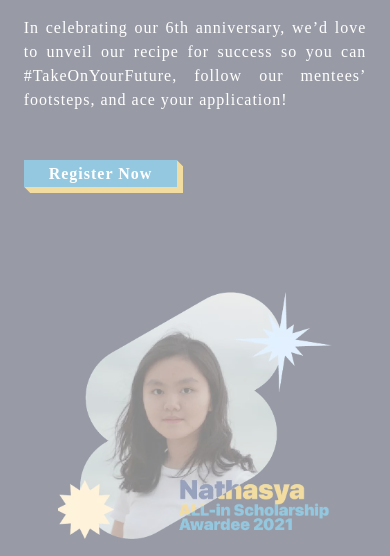
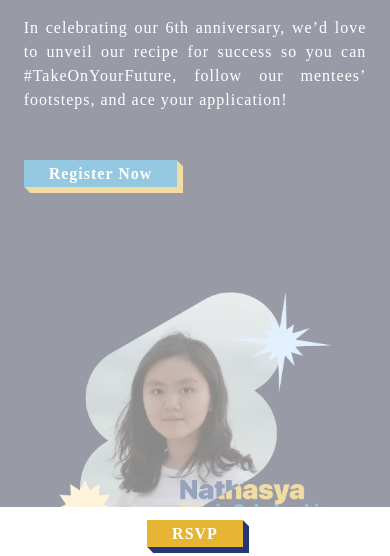
Before and after one commit to hafidz-annur/annifest, a plain HTML site: page 2022/main/index.html in a window 390 px wide. Shown: the part 278-834 px from the top of the page. Drawn offline with nearby package versions, Linux system fonts and the light colour scheme; files whose address does not match are found by name; a web font is replaced by a local one.

Commit message:
March 7 2022

```diff
--- a/2022/main/assets/css/style-v1.css
+++ b/2022/main/assets/css/style-v3.css
@@ -327,7 +327,7 @@ footer a:hover {
       margin-top:43%;
       display: block;
       left: 5%;
-      width: 40%;
+      width: 50%;
       font-size: 0.8em;
       text-align: left;
   }
--- a/2022/main/index.html
+++ b/2022/main/index.html
@@ -28,7 +28,7 @@
     <meta property="twitter:image" content="assets/img/annifest-logo.webp">
     <link href="https://cdn.jsdelivr.net/npm/bootstrap@5.1.3/dist/css/bootstrap.min.css" rel="stylesheet"
         integrity="sha384-1BmE4kWBq78iYhFldvKuhfTAU6auU8tT94WrHftjDbrCEXSU1oBoqyl2QvZ6jIW3" crossorigin="anonymous">
-    <link rel="stylesheet" href="assets/css/style-v1.css">
+    <link rel="stylesheet" href="assets/css/style-v3.css">
     <link rel="stylesheet" href="assets/css/btn-v2.css">
     <link href="https://unpkg.com/aos@2.3.1/dist/aos.css" rel="stylesheet">
     <link rel="shortcut icon" href="assets/img/icon.ico" type="image/x-icon">
@@ -64,6 +64,21 @@
                 background: white;
                 border-radius: 0 !important;
             }
+
+            .sticky-card {
+                text-align: center;
+                display: block !important;
+                position: fixed;
+                background: white;
+                padding: 15px 10px 20px 10px;
+                width: 100%;
+                bottom: 0;
+                z-index: 999;
+            }
+        }
+
+        .sticky-card {
+            display: none;
         }
     </style>
 </head>
@@ -80,6 +95,10 @@
         <div id="lead" data-status="close" class="text">
             Lead
         </div>
+    </div>
+    <div class="sticky-card">
+        <a href="https://bit.ly/annifest2022-rsvp" target="_blank" class="btn-annif bg-1">RSVP</a>
+    </div>
     </div>
     <nav class="navbar navbar-expand-lg navbar-light fixed-top">
         <div class="container">
@@ -104,7 +123,7 @@
                         <a class="nav-link" aria-current="page" href="#submit">Submit Profile</a>
                     </li>
                 </ul>
-                <div class="d-flex justify-content-center mt-md-0 mt-3">
+                <div class="d-flex justify-content-center d-md-block d-none mt-md-0 mt-3">
                     <div class="p-0">
                         <a href="https://bit.ly/annifest2022-rsvp" target="_blank" class="btn-annif bg-1">RSVP</a>
                     </div>
```
Also changed, not shown: 2022/scholarship/index.html (+20 -1 lines).
